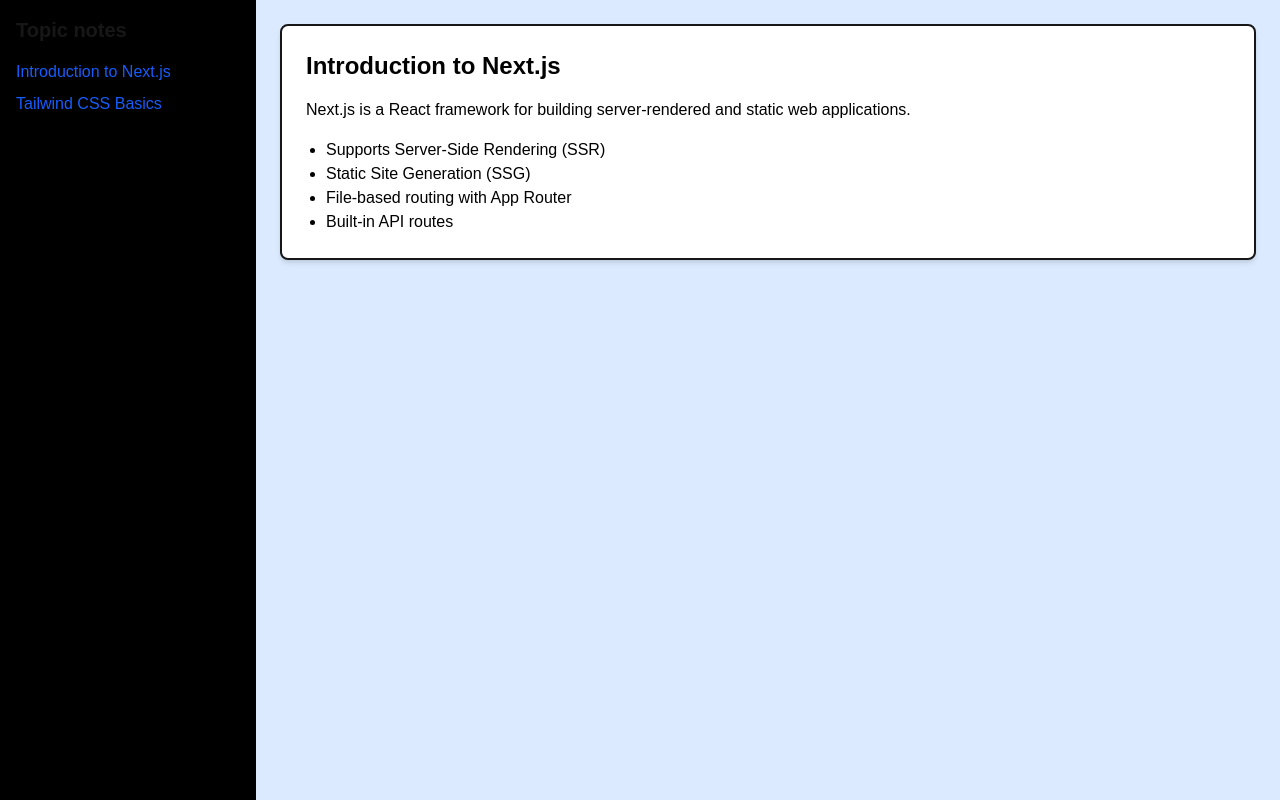
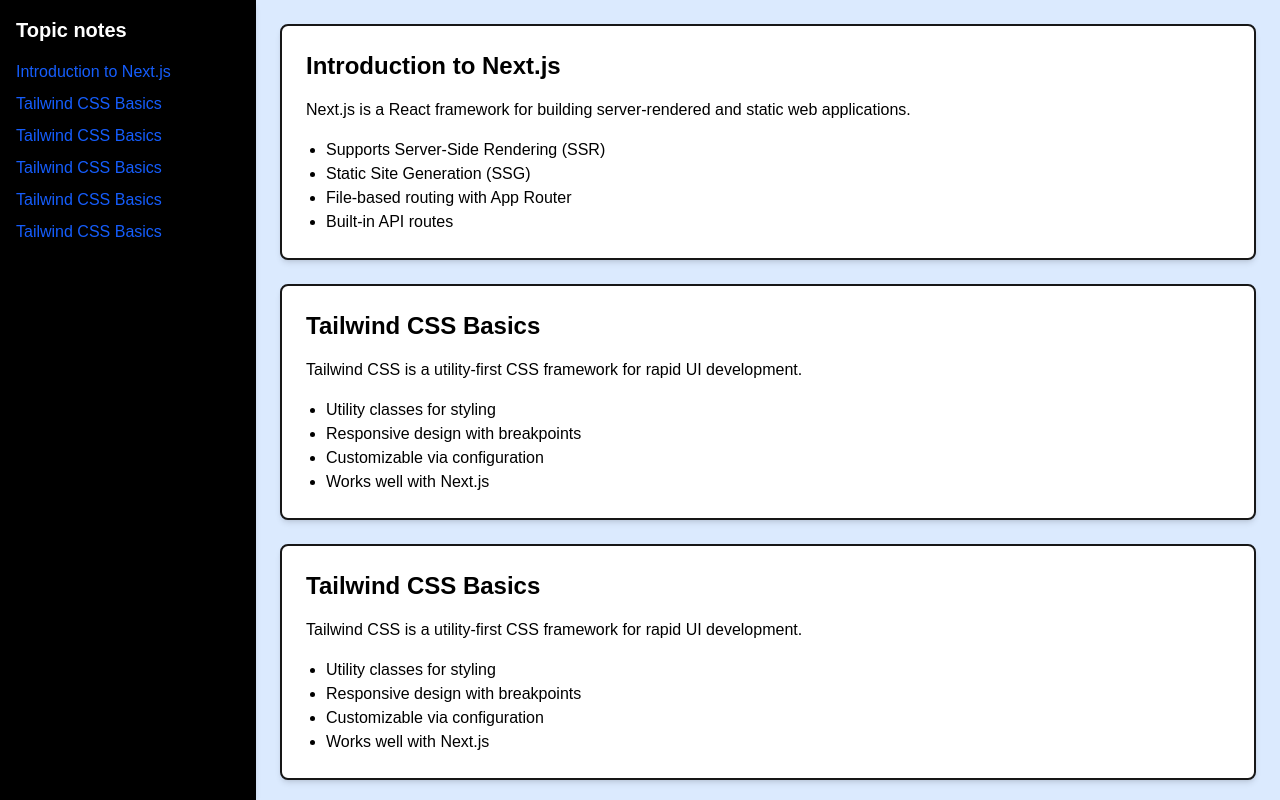
Before and after one commit to AlexandrOsornio/pilot-notes, a Next.js app: page / in a window 1280 px wide. Shown: the top 800 px of the page. Built offline with nearby package versions, Linux system fonts and the light colour scheme.

Commit message:
Modified flow of site to autoscroll

```diff
--- a/app/globals.css
+++ b/app/globals.css
@@ -24,3 +24,7 @@
   color: var(--foreground);
   font-family: Arial, Helvetica, sans-serif;
 }
+
+html {
+  scroll-behavior: smooth; /* Enables smooth scrolling for anchors */
+}
--- a/app/page.tsx
+++ b/app/page.tsx
@@ -4,15 +4,20 @@
 
 export default function Home() {
   // Default to the first note if no ID is provided
-  const defaultNote = notes[0];
 
   return (
     <div className="flex min-h-screen">
       {/* Sidebar with note topics */}
       <Sidenav notes={notes} />
       {/* Main content area */}
-      <main className="flex-1 p-6 bg-blue-100">
-        <NoteContent note={defaultNote} />
+      <main className="flex-1 p-6 bg-blue-100 overflow-y-auto ml-64">
+        <ul className=''>
+          {notes.map((note) => (
+            <li key={note.id} id={`note-${note.id}`} className="mb-6 scroll-mt-6">
+              <NoteContent note={note} />
+            </li>
+          ))}
+        </ul>
       </main>
     </div>
   );
--- a/components/Sidenav.tsx
+++ b/components/Sidenav.tsx
@@ -7,14 +7,15 @@
 
 export default function Sidenav({ notes }: SidenavProps) {
   return (
-    <aside className="w-64 bg-black shadow-md p-4">
-      <h2 className="text-xl font-bold mb-4">Topic notes</h2>
+    <aside className="fixed top-0 left-0 w-64 h-screen bg-black shadow-md p-4 overflow-hidden hover:overflow-y-auto">
+      <h2 className="text-xl font-bold mb-4 text-white">Topic notes</h2>
       <ul>
         {notes.map((note) => (
           <li key={note.id} className="mb-2">
             <Link
-              href={`/notes/${note.id}`}
-              className="text-blue-600 hover:underline">
+              href={`#note-${note.id}`}
+              className="text-blue-600 hover:underline"
+              scroll={true}>
               {note.title}
             </Link>
           </li>
--- a/content/Notes.ts
+++ b/content/Notes.ts
@@ -28,4 +28,48 @@
       'Works well with Next.js',
     ],
   },
+  {
+    id: 3,
+    title: 'Tailwind CSS Basics',
+    body: 'Tailwind CSS is a utility-first CSS framework for rapid UI development.',
+    bullets: [
+      'Utility classes for styling',
+      'Responsive design with breakpoints',
+      'Customizable via configuration',
+      'Works well with Next.js',
+    ],
+  },
+  {
+    id: 4,
+    title: 'Tailwind CSS Basics',
+    body: 'Tailwind CSS is a utility-first CSS framework for rapid UI development.',
+    bullets: [
+      'Utility classes for styling',
+      'Responsive design with breakpoints',
+      'Customizable via configuration',
+      'Works well with Next.js',
+    ],
+  },
+  {
+    id: 5,
+    title: 'Tailwind CSS Basics',
+    body: 'Tailwind CSS is a utility-first CSS framework for rapid UI development.',
+    bullets: [
+      'Utility classes for styling',
+      'Responsive design with breakpoints',
+      'Customizable via configuration',
+      'Works well with Next.js',
+    ],
+  },
+  {
+    id: 6,
+    title: 'Tailwind CSS Basics',
+    body: 'Tailwind CSS is a utility-first CSS framework for rapid UI development.',
+    bullets: [
+      'Utility classes for styling',
+      'Responsive design with breakpoints',
+      'Customizable via configuration',
+      'Works well with Next.js',
+    ],
+  },
 ];
```
